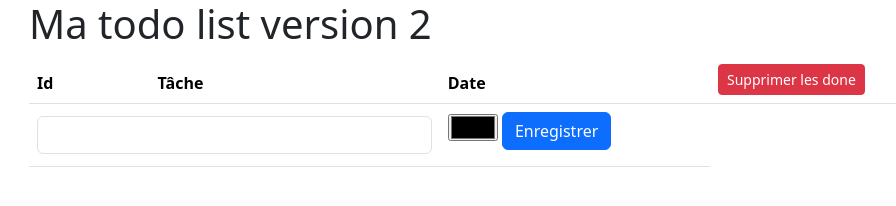
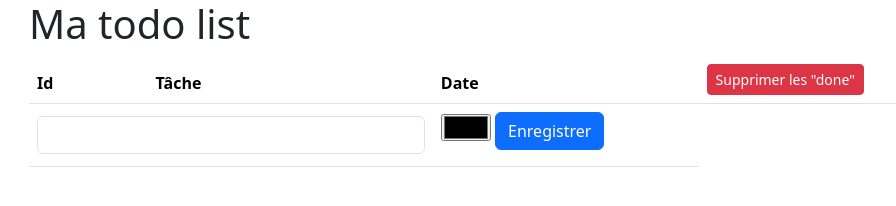
Before and after one commit to BenjaminVanba/simpletodolist, a website: page views/index.html in a window 1280 px wide. Shown: the whole page, without its empty margins (148-1044 px from the left). Drawn offline with nearby package versions, Linux system fonts and the light colour scheme; no server answers.

Commit message:
divers modifications

```diff
--- a/views/index.html
+++ b/views/index.html
@@ -18,7 +18,7 @@
     <div class="container">
         <div class="row">
             <div class="col-10 offset-1">
-                <h1>Ma todo list version 2</h1>
+                <h1>Ma todo list</h1>
                 <table class="table">
                     <thead>
                         <tr>
@@ -28,7 +28,7 @@
                             <th scope="col">Date</th>
                             <th scope="col">
                                 <button class="btn btn-danger btn-sm" type="button" name="deleteDone"
-                                    onclick="deleteDoneTodos()">Supprimer les done</button>
+                                    onclick="deleteDoneTodos()">Supprimer les "done"</button>
                             </th>
                         </tr>
                     </thead>
```
